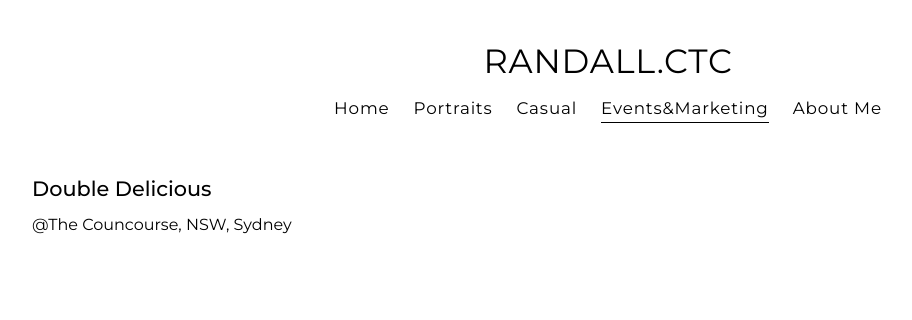
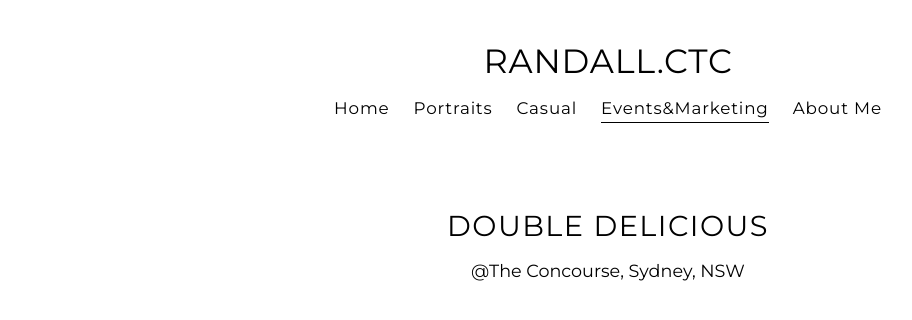
Before and after one commit to tymarcowong/randallctc, a Next.js app: page /eventsMarketing/double-delicious in a window 1280 px wide. Shown: the top 320 px of the page, without its empty margins (32-944 px from the left). Built offline with nearby package versions, Linux system fonts and the light colour scheme.

Commit message:
updated framework for events page

```diff
--- a/app/eventsMarketing/double-delicious/page.tsx
+++ b/app/eventsMarketing/double-delicious/page.tsx
@@ -6,7 +6,7 @@ export default function doubleDelicious() {
     <>
       <EventsMarketingExamples
         heading="Double Delicious"
-        subHeading="@The Councourse, NSW, Sydney"
+        subHeading="@The Concourse, Sydney, NSW"
       />
     </>
   );
--- a/styles/EventsMarketingExamples.scss
+++ b/styles/EventsMarketingExamples.scss
@@ -3,12 +3,29 @@
 
 .events-marketing-examples {
   h2 {
-    padding: 0 $p-mobile 0.7em;
-    font-weight: 500;
-    font-size: 1.3rem;
+    padding: 0 $p-mobile 0.6em;
+    font-weight: 400;
+    font-size: 1.6rem;
+    letter-spacing: 0.05em;
+    text-transform: uppercase;
   }
 
   p {
     padding: 0 $p-mobile;
+    font-size: 1rem;
+  }
+
+  @include lg {
+    text-align: center;
+    margin-top: 3rem;
+
+    h2 {
+      font-weight: 400;
+      font-size: 1.8rem;
+    }
+
+    p {
+      font-size: 1.1rem;
+    }
   }
 }
```
Also changed, not shown: app/eventsMarketing/malibu-crush-premiere/page.tsx (+9 -1 lines), app/eventsMarketing/marketing/page.tsx (+9 -1 lines).
